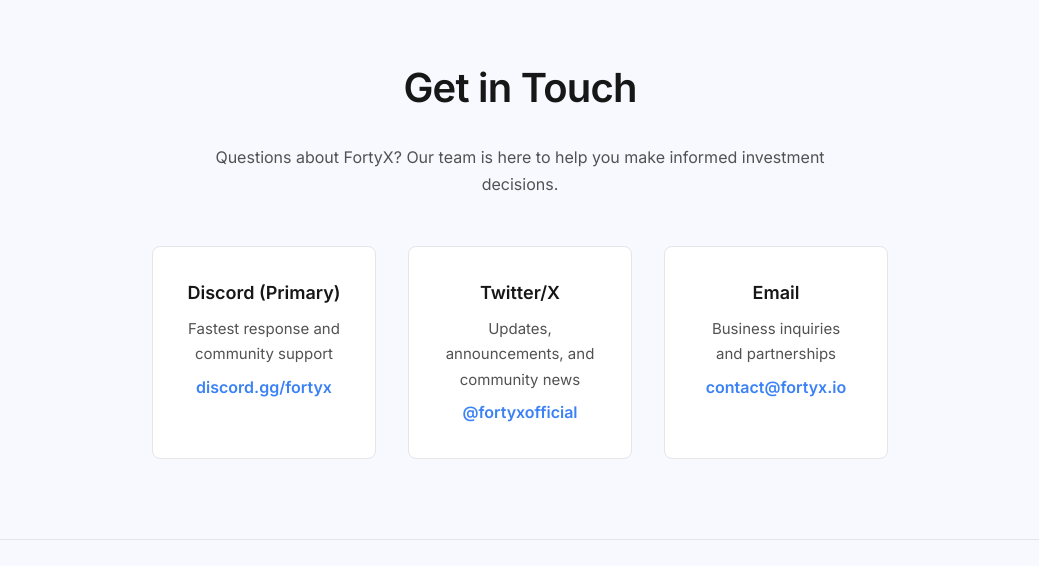
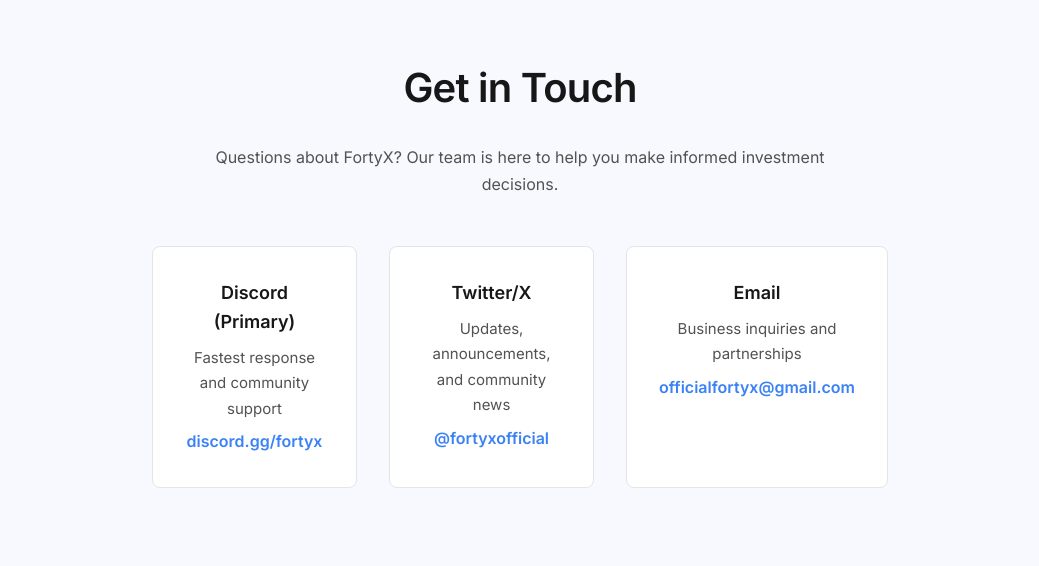
Before and after one commit to nvxmiller/fortyx, a plain HTML site: page index.html in a window 1280 px wide. Shown: the part 7633-8199 px from the top of the page, without its empty margins (240-1279 px from the left). Drawn offline with Linux system fonts and the light colour scheme.

Commit message:
Update index.html

```diff
--- a/index.html
+++ b/index.html
@@ -316,7 +316,7 @@
                 <div class="method">
                     <strong>Email</strong>
                     <p>Business inquiries and partnerships</p>
-                    <a href="mailto:contact@fortyx.io">contact@fortyx.io</a>
+                    <a href="mailto:officialfortyx@gmail.com">officialfortyx@gmail.com</a>
                 </div>
             </div>
         </div>
```
